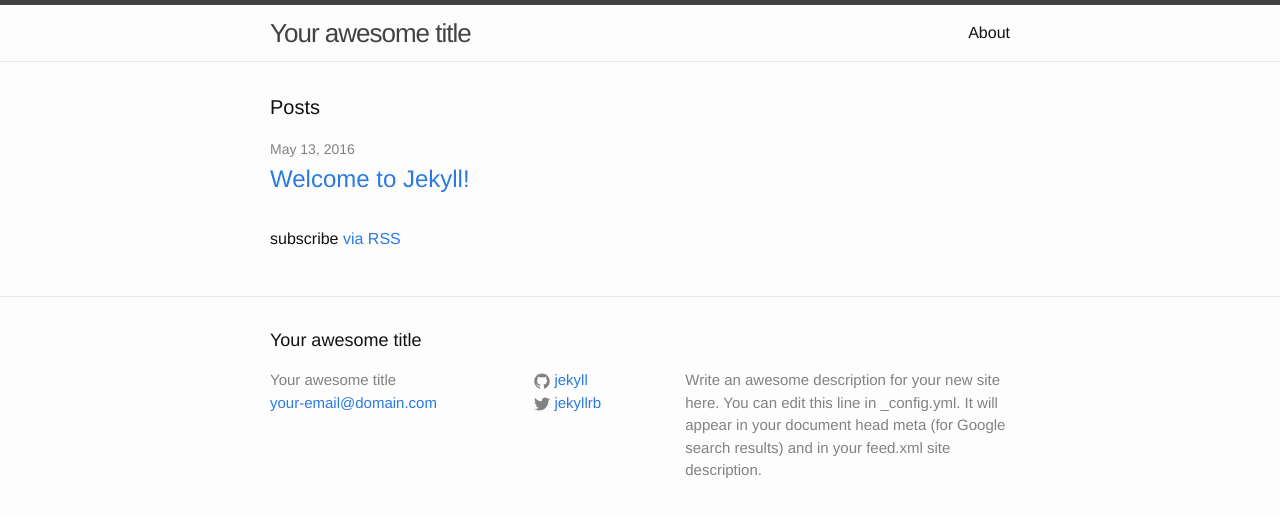
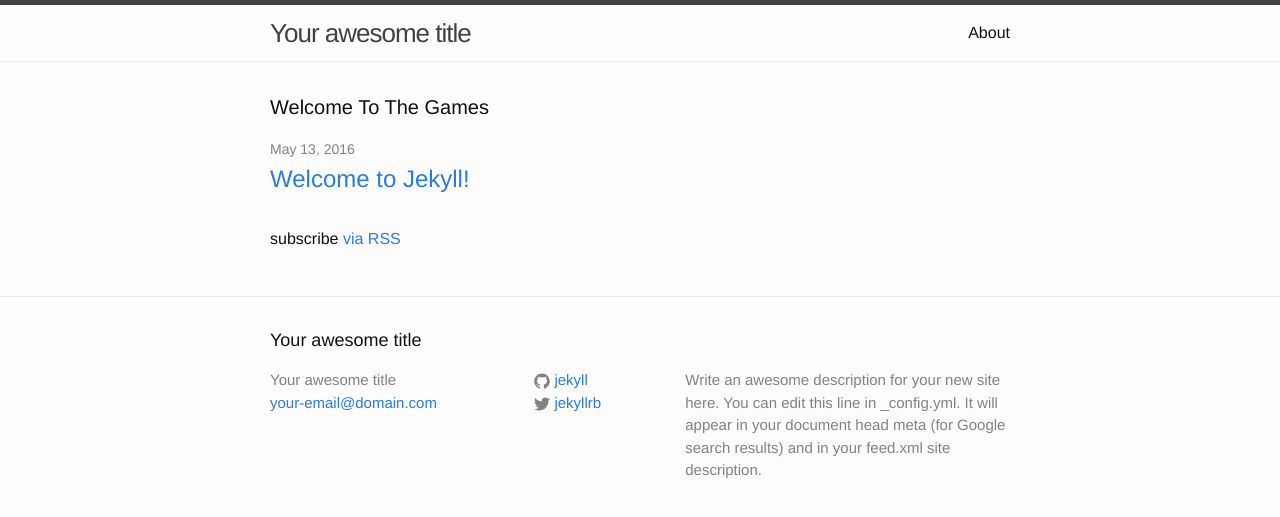
Before and after one commit to Sagenaruto/Sagenaruto.github.io, a Jekyll site: the page built from index.html, in a window 1280 px wide. Shown: the top 517 px of the page. Built offline with Jekyll 4.4.1, drawn with Linux system fonts in a browser that asks for light colours.

Commit message:
Update index.html

```diff
--- a/index.html
+++ b/index.html
@@ -4,7 +4,7 @@
 
 <div class="home">
 
-  <h1 class="page-heading">Posts</h1>
+  <h1 class="page-heading">Welcome To The Games</h1>
 
   <ul class="post-list">
     {% for post in site.posts %}
```
